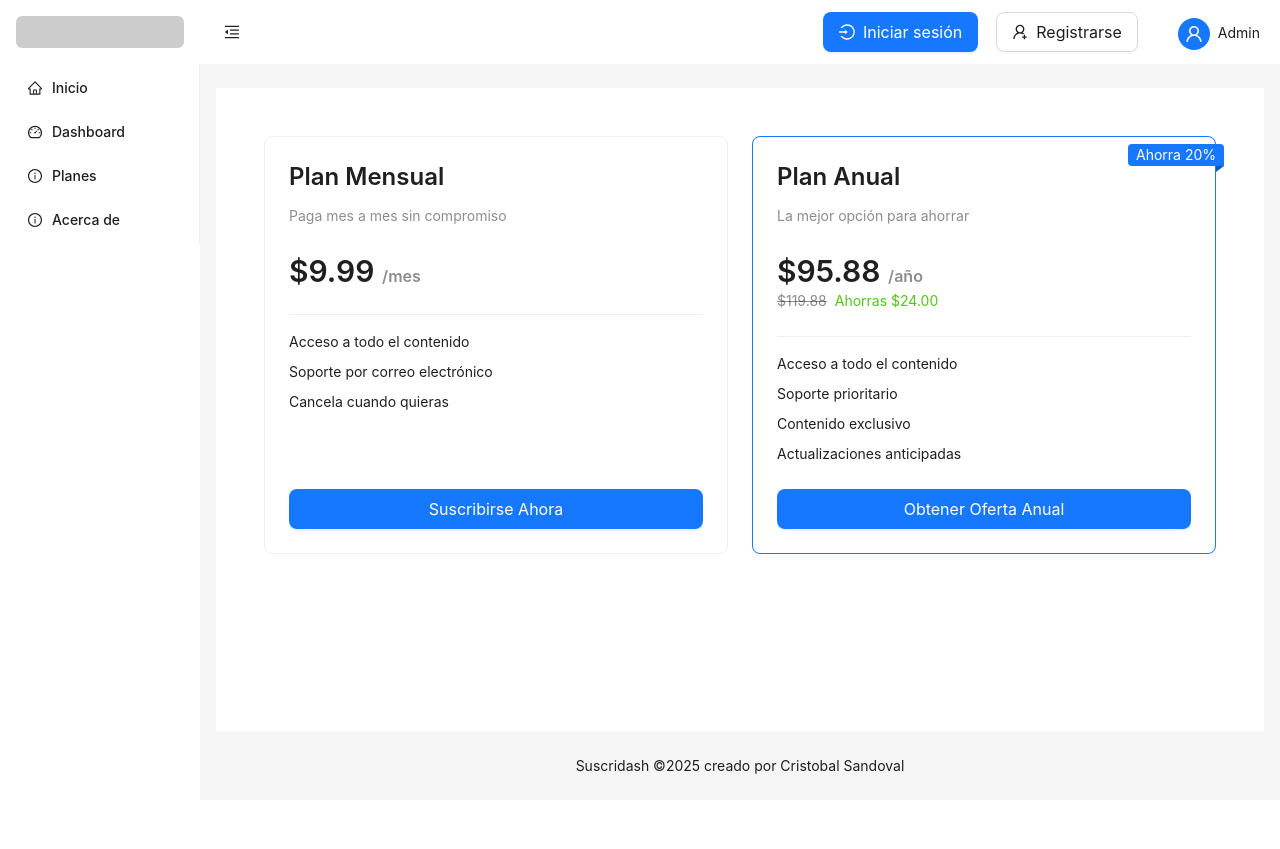
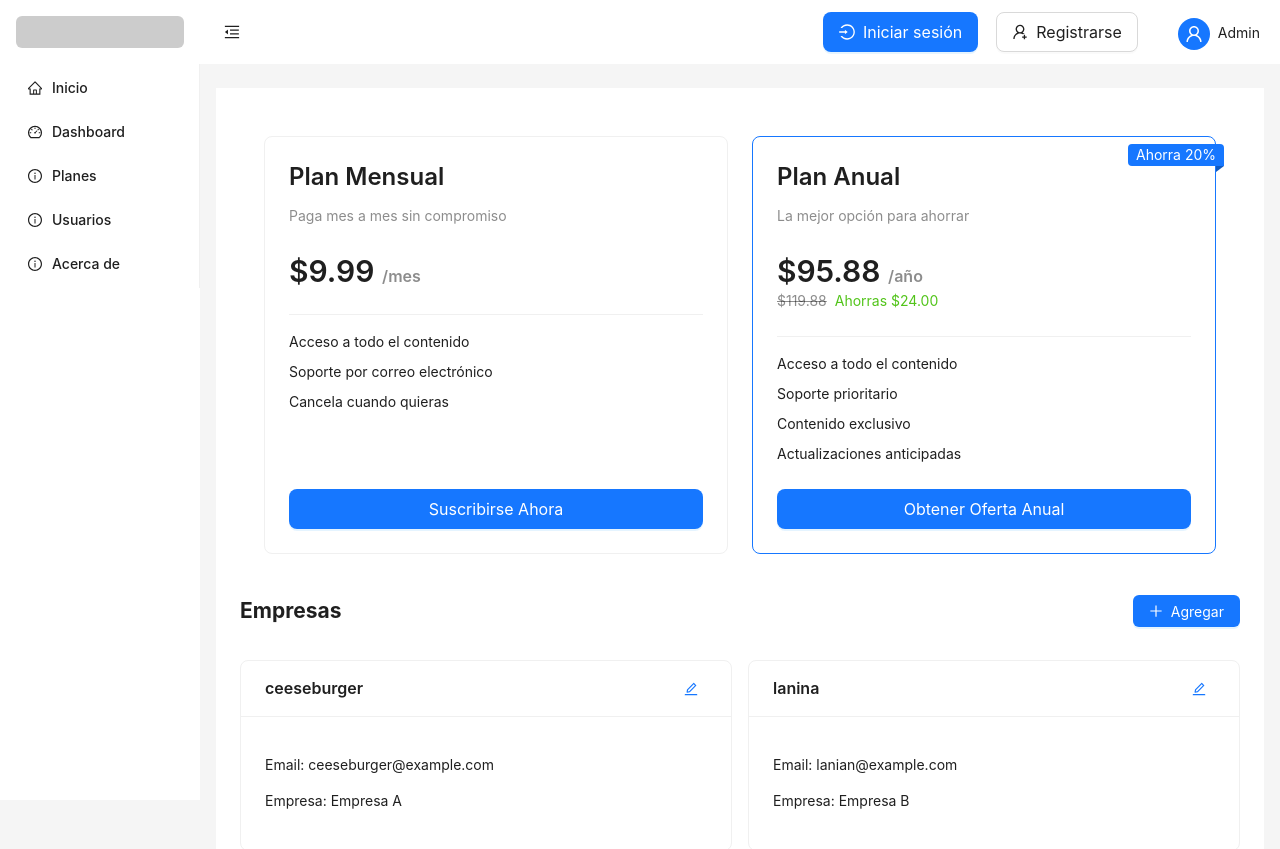
Before and after one commit to CristobalSg/suscridash-mockup, a React (Vite) app: page /subcriptions in a window 1280 px wide. Shown: the top 849 px of the page. Before the commit the page ends 800 px from the top, so only its background shows below. Built offline with nearby package versions, Linux system fonts and the light colour scheme.

Commit message:
feat: mejorar responsividad, agregar listado de usuarios/empresas, ver perfil de usuario y avanzar PrivateRoute

```diff
--- /dev/null
+++ b/src/assets/data/companies.ts
@@ -0,0 +1,15 @@
+// assets/data/companies.ts
+export const  companies = [
+  {
+      id: 1,
+      name: 'ceeseburger',
+      email: 'ceeseburger@example.com',
+      company: 'Empresa A'
+  },
+  {
+      id: 2,
+      name: 'lanina',
+      email: 'lanian@example.com',
+      company: 'Empresa B'
+  },
+];
--- /dev/null
+++ b/src/assets/data/dataSource.ts
@@ -0,0 +1,30 @@
+export const dataSource = [
+  {
+    key: "1",
+    name: "Juan Pérez",
+    age: 32,
+    address: "Calle Principal 10",
+    status: "active",
+  },
+  {
+    key: "2",
+    name: "María García",
+    age: 42,
+    address: "Avenida Central 23",
+    status: "inactive",
+  },
+  {
+    key: "3",
+    name: "Carlos López",
+    age: 28,
+    address: "Plaza Mayor 5",
+    status: "active",
+  },
+  {
+    key: "4",
+    name: "Ana Martínez",
+    age: 35,
+    address: "Calle Secundaria 15",
+    status: "pending",
+  },
+];
--- /dev/null
+++ b/src/assets/data/dataUsers.ts
@@ -0,0 +1,5 @@
+// assets/data/users.ts
+export const dataUsers = [
+  { id: 1, name: 'Cristóbal', email: 'cristobal@example.com', company: 'Empresa A' },
+  { id: 2, name: 'María', email: 'maria@example.com', company: 'Empresa B' },
+];
--- /dev/null
+++ b/src/components/ItemList.tsx
@@ -0,0 +1,64 @@
+import { Button, Card, List } from 'antd';
+import { PlusOutlined, EditOutlined } from '@ant-design/icons';
+
+interface Item {
+  id: number;
+  name: string;
+  email?: string;
+  company?: string;
+}
+
+interface ItemListProps {
+  title: string; // Título de la lista
+  items: Item[]; // Array de usuarios o empresas
+  showAddButton?: boolean; // Mostrar el botón "+" (por defecto false)
+  onAdd?: () => void; // Función al apretar "+"
+  onEdit?: (item: Item) => void; // Función al apretar "editar"
+}
+
+const ItemList: React.FC<ItemListProps> = ({
+  title,
+  items,
+  showAddButton = false,
+  onAdd,
+  onEdit,
+}) => {
+  return (
+    <>
+      <div style={{ display: 'flex', justifyContent: 'space-between', alignItems: 'center', marginBottom: 16 }}>
+        <h2>{title}</h2>
+        {showAddButton && (
+          <Button type="primary" icon={<PlusOutlined />} onClick={onAdd}>
+            Agregar
+          </Button>
+        )}
+      </div>
+
+      <List
+        grid={{ gutter: 16, column: 2 }}
+        dataSource={items}
+        renderItem={(item) => (
+          <List.Item>
+            <Card
+              title={item.name}
+              extra={
+                onEdit && (
+                  <Button
+                    type="link"
+                    icon={<EditOutlined />}
+                    onClick={() => onEdit(item)}
+                  />
+                )
+              }
+            >
+              {item.email && <p>Email: {item.email}</p>}
+              {item.company && <p>Empresa: {item.company}</p>}
+            </Card>
+          </List.Item>
+        )}
+      />
+    </>
+  );
+};
+
+export default ItemList;
--- a/src/layouts/MainLayout.tsx
+++ b/src/layouts/MainLayout.tsx
@@ -25,6 +25,11 @@ const menuItems = [
     label: <Link to="/subcriptions">Planes</Link>,
   },
   {
+    key: "/users",
+    icon: <InfoCircleOutlined />,
+    label: <Link to="/users">Usuarios</Link>,
+  },
+  {
     key: "/about",
     icon: <InfoCircleOutlined />,
     label: <Link to="/about">Acerca de</Link>,
@@ -37,27 +42,63 @@ interface MainLayoutProps {
 
 const MainLayout: React.FC<MainLayoutProps> = ({ children }) => {
     const [collapsed, setCollapsed] = useState(false);
+    const [isMobile, setIsMobile] = useState(false);
     // const location = useLocation();
 
     return (
-        <Layout style={{ minHeight: '100vh' }}>
-            {/* Espacio izquiero para el menu */}
-            <Sider trigger={null} collapsible collapsed={collapsed} theme="light">
+        <Layout style={{ minHeight: '100vh'}}>
+            {isMobile && !collapsed && (
                 <div
+                onClick={() => setCollapsed(true)}
                 style={{
-                    height: 32,
-                    margin: 16,
-                    background: "rgba(0, 0, 0, 0.2)",
-                    borderRadius: 6,
+                    position: 'fixed',
+                    top: 0,
+                    left: 0,
+                    right: 0,
+                    bottom: 0,
+                    backgroundColor: 'rgba(0,0,0,0.3)', // sombra
+                    zIndex: 900, // menor que el menú pero encima del contenido
                 }}
                 />
+            )}
+
+            {/* Espacio izquiero para el menu */}
+            <Sider
+                trigger={null}
+                collapsible
+                collapsed={collapsed}
+                theme="light"
+                breakpoint="md"
+                collapsedWidth={isMobile ? 0 : 80} // en mobile desaparece
+                onBreakpoint={(broken) => {
+                    // responsiv mobile, se rompe el collapsed
+                    console.log(broken);
+                    setIsMobile(broken);
+                    setCollapsed(broken);
+                }}
+                style={{
+                    position:isMobile ? 'fixed': 'static',
+                    height: '100vh',
+                    zIndex : 1000,
+                    left: collapsed ? '-200px' : '0',
+                    top: 0,
+                    transition: 'left 0.3s ease',
+                }}
+                >
+                    <div
+                    style={{
+                        height: 32,
+                        margin: 16,
+                        background: "rgba(0, 0, 0, 0.2)",
+                        borderRadius: 6,
+                    }}
+                    />
                 <Menu
-                theme="light"
+                //theme="light"
                 mode="inline"
                 defaultSelectedKeys={["1"]}
                 items={menuItems}
                 />
-
             </Sider>
             <Layout>
 
@@ -74,7 +115,11 @@ const MainLayout: React.FC<MainLayoutProps> = ({ children }) => {
 
                         <Col style={{ marginRight: 20 }}>
                             {/* BOTONES LOGIN Y REGISTER */}
-                            <Space style={{paddingRight:'40px'}}>
+                            <Space
+                                style={{
+                                    paddingRight:'40px',
+                                    display:isMobile ? 'none' : ''
+                                }}>
                                 <Link to="/login">
                                     <Button type="primary" icon={<LoginOutlined />} size="large" style={{ marginRight: 10 }}>
                                         Iniciar sesión
@@ -92,7 +137,11 @@ const MainLayout: React.FC<MainLayoutProps> = ({ children }) => {
                                 <Dropdown
                                 menu={{
                                     items: [
-                                    { key: "1", label: "Perfil" },
+                                    {
+                                        key: "1",
+                                        // label: "Perfil"
+                                        label: <Link to="/profile">Perfil</Link>,
+                                    },
                                     { key: "2", label: "Configuración" },
                                     { key: "3", label: "Cerrar sesión" },
                                     ],
--- a/src/pages/Login.tsx
+++ b/src/pages/Login.tsx
@@ -1,41 +1,74 @@
-import React from 'react';
-import { Button, Form, Input, Typography, Card } from 'antd';
-import { Link } from 'react-router-dom';
+import React, { useState } from 'react';
+import { Button, Form, Input, Typography, Card, Select } from 'antd';
+import { useNavigate } from 'react-router-dom';
 
 const { Title } = Typography;
+const { Option } = Select;
 
 interface LoginFormValues {
   email: string;
   password: string;
+  role: string;
 }
 
 const Login: React.FC = () => {
+  const navigate = useNavigate();
+  const [form] = Form.useForm<LoginFormValues>();
 
   const onFinish = (values: LoginFormValues) => {
     console.log('Login info:', values);
+    // Simulamos que guardamos el usuario logueado en localStorage
+    localStorage.setItem('user', JSON.stringify(values));
+    navigate('/'); // o navega a /dashboard, /perfil, etc.
   };
 
   return (
-        <div style={{ display: 'grid', placeItems: 'center', height: '100vh', background: '#03045E'}}>
+    <div style={{ display: 'grid', placeItems: 'center', height: '100vh', background: '#03045E' }}>
       <Card style={{ width: 400 }}>
         <Title level={2} style={{ textAlign: 'center' }}>Iniciar sesión</Title>
-                <Form layout="vertical" onFinish={onFinish}>
-                    <Form.Item label="Correo electrónico" name="email" rules={[{ required: true, message: 'Ingrese su correo' }]}>
+        <Form
+          layout="vertical"
+          form={form}
+          initialValues={{
+            email: 'admin@example.com',
+            password: '123456',
+            role: 'admin',
+          }}
+          onFinish={onFinish}
+        >
+          <Form.Item
+            label="Correo electrónico"
+            name="email"
+            rules={[{ required: true, message: 'Ingrese su correo' }]}
+          >
             <Input />
           </Form.Item>
-                    <Form.Item label="Contraseña" name="password" rules={[{ required: true, message: 'Ingrese su contraseña' }]}>
+          <Form.Item
+            label="Contraseña"
+            name="password"
+            rules={[{ required: true, message: 'Ingrese su contraseña' }]}
+          >
             <Input.Password />
+          </Form.Item>
+          <Form.Item
+            label="Rol"
+            name="role"
+            rules={[{ required: true, message: 'Seleccione un rol' }]}
+          >
+            <Select placeholder="Seleccione un rol">
+              <Option value="admin">Administrador</Option>
+              <Option value="user">Usuario</Option>
+              <Option value="company">Empresa</Option>
+            </Select>
           </Form.Item>
           <Form.Item>
             <Button type="primary" htmlType="submit" block>
-                            <Link to="/">
               Iniciar sesión
-                            </Link>
             </Button>
           </Form.Item>
         </Form>
         <div style={{ textAlign: 'center' }}>
-                    ¿No tienes una cuenta? <Link to="/register">Regístrate aquí</Link>
+          ¿No tienes una cuenta? <a href="/register">Regístrate aquí</a>
         </div>
       </Card>
     </div>
--- a/src/pages/Subcriptions.tsx
+++ b/src/pages/Subcriptions.tsx
@@ -1,12 +1,28 @@
 import React from 'react'
 import MainLayout from '../layouts/MainLayout';
 import SubscriptionCardsAntd from '../components/subscription-cards-antd';
-
+import ItemList from '../components/ItemList';
+import { companies } from '../assets/data/companies'
 
 const Subscriptions: React.FC = () => {
+    const handleAddCompany = () => {
+        console.log("Agregar empresa");
+    };
+
+    const handleEditCompany = (company) => {
+        console.log("Editar empresa:", company);
+    };
+
     return (
         <MainLayout>
             <SubscriptionCardsAntd></SubscriptionCardsAntd>
+            <ItemList
+                title="Empresas"
+                items={companies}
+                showAddButton
+                onAdd={handleAddCompany}
+                onEdit={handleEditCompany}
+            ></ItemList>
         </MainLayout>
     )
 }
--- /dev/null
+++ b/src/pages/Users.tsx
@@ -0,0 +1,28 @@
+import React from 'react'
+import MainLayout from '../layouts/MainLayout';
+import ItemList from '../components/ItemList';
+import { dataUsers } from '../assets/data/dataUsers'
+
+const Users: React.FC = () => {
+    const handleAddUser = () => {
+        console.log("Agregar Usuario");
+    };
+
+    const handleEditUser = (dataUsers) => {
+        console.log("Editar empresa:", dataUsers);
+    };
+
+    return (
+        <MainLayout>
+            <ItemList
+                title="Usuarios"
+                items={dataUsers}
+                showAddButton
+                onAdd={handleAddUser}
+                onEdit={handleEditUser}
+            ></ItemList>
+        </MainLayout>
+    )
+}
+
+export default Users
```
Also changed, not shown: src/components/PrivateRoute.tsx (added, +23 -0 lines), src/pages/Dashboard.tsx (+3 -33 lines), src/pages/Perfil.tsx (added, +43 -0 lines), src/routes/index.tsx (+11 -1 lines). Lines whose indentation alone changed are shown as unchanged.
